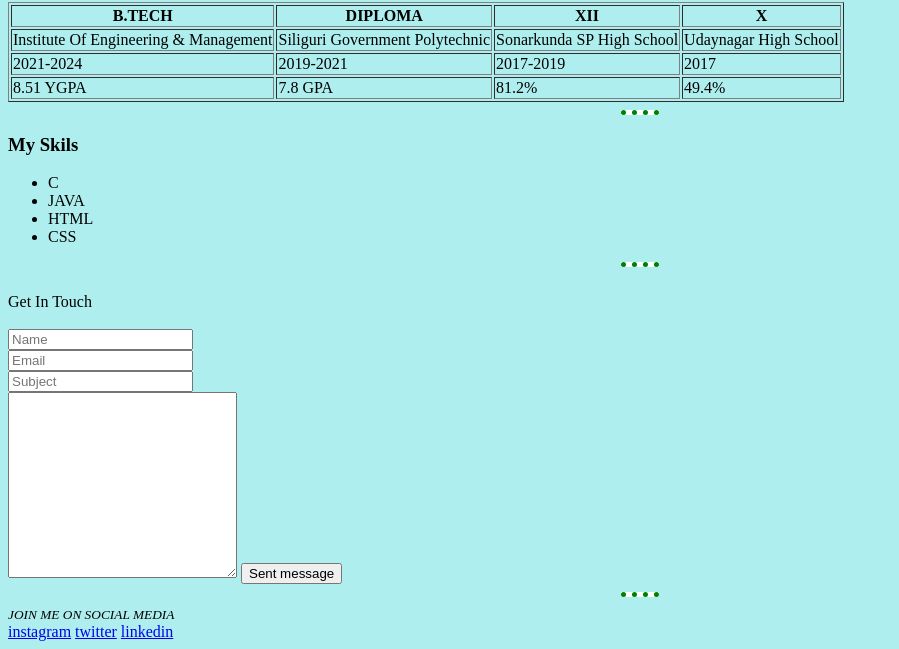
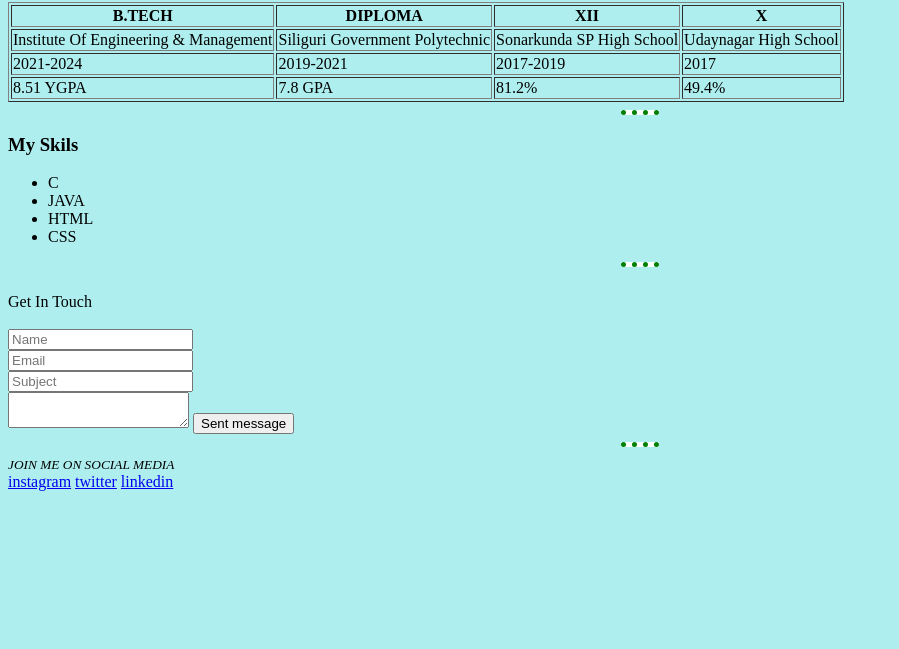
Before and after one commit to Sahil1786/CV, a plain HTML site: page index.html in a window 1280 px wide. Shown: the part 427-1076 px from the top of the page, without its empty margins (0-899 px from the left). After the commit the page ends 926 px from the top, so only its background shows below. Drawn offline with Linux system fonts and the light colour scheme.

Commit message:
Update index.html
minor changes

```diff
--- a/index.html
+++ b/index.html
@@ -77,7 +77,7 @@
              <br>
              <input type="text"placeholder="Subject" id =103>
              <br>
-                <textarea name="name" rows="12" cols="26.7"></textarea>
+                <textarea name="name" ></textarea>
              <input type="submit"value ="Sent message">
 </form>
 
```
